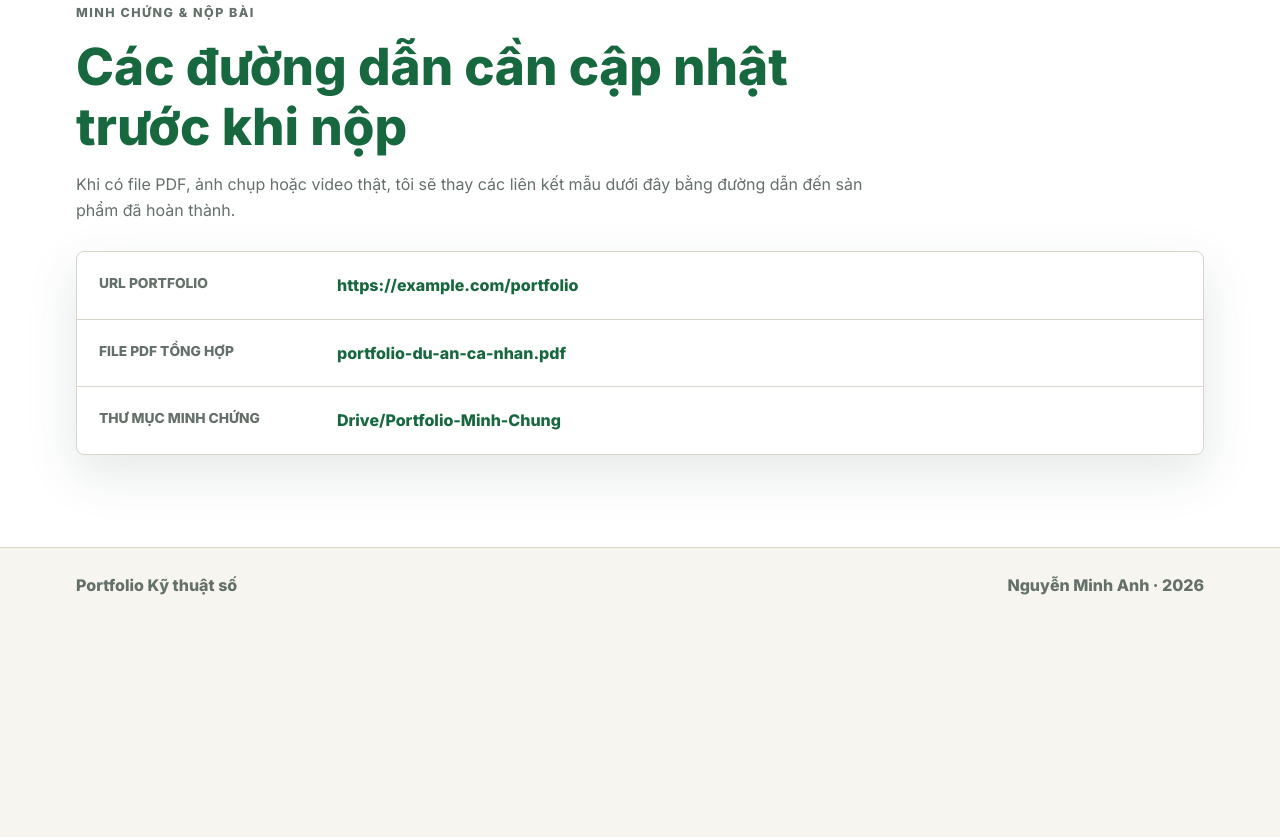
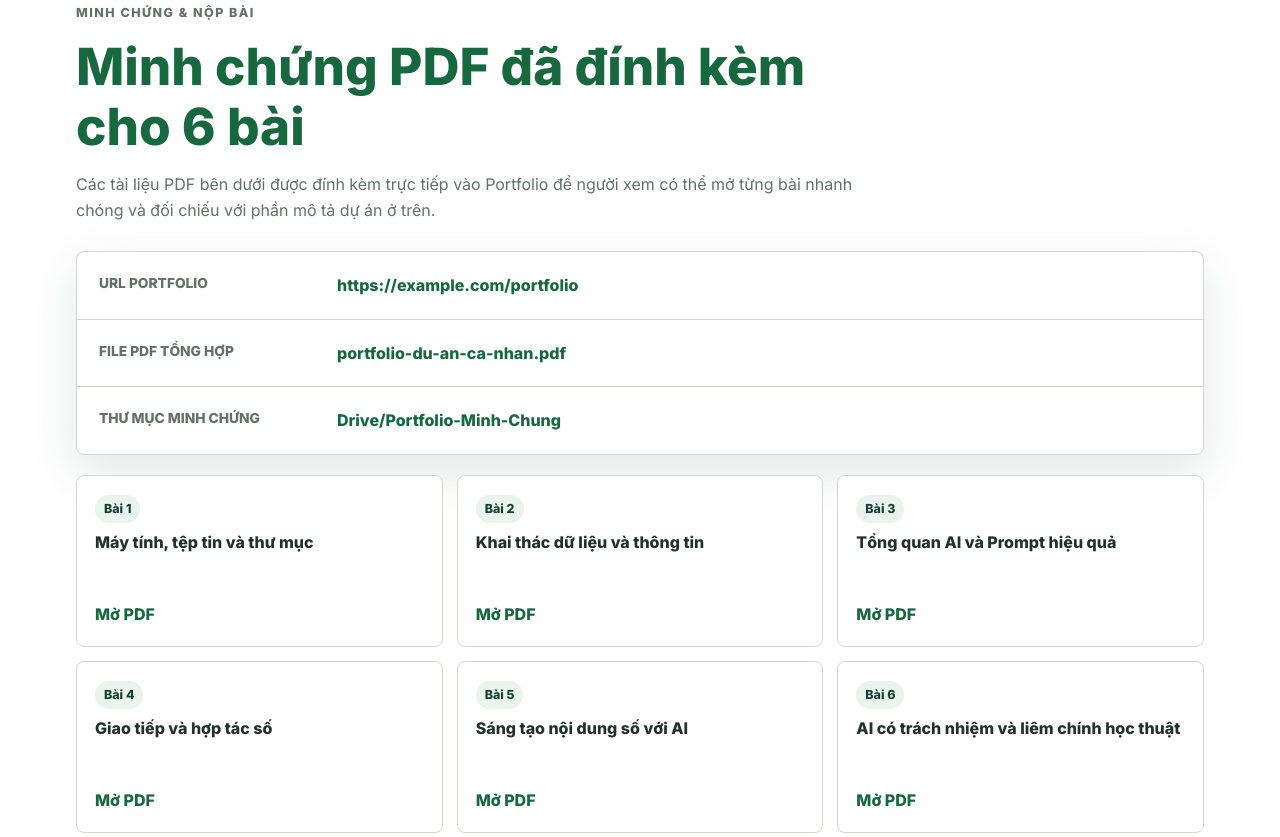
Before and after one commit to Hungnub/Portfolio1, a website: page index.html in a window 1280 px wide. Shown: the part 3665-4502 px from the top of the page. Before the commit the page ends 4287 px from the top, so only its background shows below. Drawn offline with Linux system fonts and the light colour scheme.

Commit message:
Add PDF evidence links and styles
Attach six PDF evidence files and wire them into the portfolio UI. Replaced placeholder submission links in index.html and dist/index.html with Open/Download actions for each assignment and added an evidence-library section listing all PDFs. Updated styles (src/styles.css and dist/src/styles.css) to add .card-actions, .muted-link and .evidence-library rules and removed a top margin from .text-link for proper alignment. Added binary PDFs under public/evidence/ and dist/public/evidence/.

```diff
--- a/index.html
+++ b/index.html
@@ -129,7 +129,10 @@
             <li>Áp dụng quy tắc đặt tên có ngày, mã bài và nội dung.</li>
             <li>Lưu ảnh chụp minh chứng cấu trúc thư mục.</li>
           </ul>
-          <a class="text-link" href="#submission">Gắn link minh chứng</a>
+          <div class="card-actions">
+            <a class="text-link" href="public/evidence/bai-1.pdf" target="_blank" rel="noreferrer">Mở PDF</a>
+            <a class="text-link muted-link" href="public/evidence/bai-1.pdf" download>Tải xuống</a>
+          </div>
         </article>
 
         <article class="project-card">
@@ -148,7 +151,10 @@
             <li>Lập bảng đánh giá nguồn tin học thuật.</li>
             <li>Chọn nguồn phù hợp nhất để sử dụng trong bài học.</li>
           </ul>
-          <a class="text-link" href="#submission">Gắn link minh chứng</a>
+          <div class="card-actions">
+            <a class="text-link" href="public/evidence/bai-2.pdf" target="_blank" rel="noreferrer">Mở PDF</a>
+            <a class="text-link muted-link" href="public/evidence/bai-2.pdf" download>Tải xuống</a>
+          </div>
         </article>
 
         <article class="project-card">
@@ -167,7 +173,10 @@
             <li>Đối chiếu chất lượng hai kết quả đầu ra.</li>
             <li>Rút ra nguyên tắc viết prompt cho việc học.</li>
           </ul>
-          <a class="text-link" href="#submission">Gắn link minh chứng</a>
+          <div class="card-actions">
+            <a class="text-link" href="public/evidence/bai-3.pdf" target="_blank" rel="noreferrer">Mở PDF</a>
+            <a class="text-link muted-link" href="public/evidence/bai-3.pdf" download>Tải xuống</a>
+          </div>
         </article>
 
         <article class="project-card">
@@ -186,7 +195,10 @@
             <li>Phân công nhiệm vụ và thời hạn hoàn thành.</li>
             <li>Chụp minh chứng quá trình phối hợp trực tuyến.</li>
           </ul>
-          <a class="text-link" href="#submission">Gắn link minh chứng</a>
+          <div class="card-actions">
+            <a class="text-link" href="public/evidence/bai-4.pdf" target="_blank" rel="noreferrer">Mở PDF</a>
+            <a class="text-link muted-link" href="public/evidence/bai-4.pdf" download>Tải xuống</a>
+          </div>
         </article>
 
         <article class="project-card">
@@ -205,7 +217,10 @@
             <li>Sử dụng AI để hỗ trợ nội dung và hình ảnh.</li>
             <li>Biên tập lại sản phẩm trước khi nộp.</li>
           </ul>
-          <a class="text-link" href="#submission">Gắn link minh chứng</a>
+          <div class="card-actions">
+            <a class="text-link" href="public/evidence/bai-5.pdf" target="_blank" rel="noreferrer">Mở PDF</a>
+            <a class="text-link muted-link" href="public/evidence/bai-5.pdf" download>Tải xuống</a>
+          </div>
         </article>
 
           <article class="project-card">
@@ -224,7 +239,10 @@
               <li>Liên hệ với vấn đề đạo văn và gian lận học thuật.</li>
               <li>Nêu cách áp dụng nguyên tắc trong các bài học sau.</li>
             </ul>
-            <a class="text-link" href="#submission">Gắn link minh chứng</a>
+            <div class="card-actions">
+              <a class="text-link" href="public/evidence/bai-6.pdf" target="_blank" rel="noreferrer">Mở PDF</a>
+              <a class="text-link muted-link" href="public/evidence/bai-6.pdf" download>Tải xuống</a>
+            </div>
           </article>
         </div>
       </section>
@@ -268,10 +286,10 @@
     <section class="content-section alt" id="submission" aria-labelledby="submission-title">
       <div class="section-heading narrow">
         <p class="eyebrow">Minh chứng & nộp bài</p>
-        <h2 id="submission-title">Các đường dẫn cần cập nhật trước khi nộp</h2>
+        <h2 id="submission-title">Minh chứng PDF đã đính kèm cho 6 bài</h2>
         <p>
-          Khi có file PDF, ảnh chụp hoặc video thật, tôi sẽ thay các liên kết mẫu dưới đây bằng
-          đường dẫn đến sản phẩm đã hoàn thành.
+          Các tài liệu PDF bên dưới được đính kèm trực tiếp vào Portfolio để người xem có thể mở
+          từng bài nhanh chóng và đối chiếu với phần mô tả dự án ở trên.
         </p>
       </div>
 
@@ -289,6 +307,39 @@
           <a href="#" aria-label="Thư mục minh chứng đang chờ cập nhật">Drive/Portfolio-Minh-Chung</a>
         </div>
       </div>
+
+      <div class="evidence-library" aria-label="Danh sách file PDF minh chứng cho 6 bài">
+        <article>
+          <span>Bài 1</span>
+          <h3>Máy tính, tệp tin và thư mục</h3>
+          <a href="public/evidence/bai-1.pdf" target="_blank" rel="noreferrer">Mở PDF</a>
+        </article>
+        <article>
+          <span>Bài 2</span>
+          <h3>Khai thác dữ liệu và thông tin</h3>
+          <a href="public/evidence/bai-2.pdf" target="_blank" rel="noreferrer">Mở PDF</a>
+        </article>
+        <article>
+          <span>Bài 3</span>
+          <h3>Tổng quan AI và Prompt hiệu quả</h3>
+          <a href="public/evidence/bai-3.pdf" target="_blank" rel="noreferrer">Mở PDF</a>
+        </article>
+        <article>
+          <span>Bài 4</span>
+          <h3>Giao tiếp và hợp tác số</h3>
+          <a href="public/evidence/bai-4.pdf" target="_blank" rel="noreferrer">Mở PDF</a>
+        </article>
+        <article>
+          <span>Bài 5</span>
+          <h3>Sáng tạo nội dung số với AI</h3>
+          <a href="public/evidence/bai-5.pdf" target="_blank" rel="noreferrer">Mở PDF</a>
+        </article>
+        <article>
+          <span>Bài 6</span>
+          <h3>AI có trách nhiệm và liêm chính học thuật</h3>
+          <a href="public/evidence/bai-6.pdf" target="_blank" rel="noreferrer">Mở PDF</a>
+        </article>
+      </div>
     </section>
   </main>
 
--- a/src/styles.css
+++ b/src/styles.css
@@ -347,7 +347,6 @@ li + li {
 .text-link {
   display: inline-flex;
   width: fit-content;
-  margin-top: auto;
   border-bottom: 2px solid rgba(23, 104, 62, 0.28);
   color: var(--green);
   font-weight: 800;
@@ -355,6 +354,17 @@ li + li {
 
 .text-link:hover {
   border-color: var(--green);
+}
+
+.card-actions {
+  display: flex;
+  flex-wrap: wrap;
+  gap: 14px;
+  margin-top: auto;
+}
+
+.muted-link {
+  color: var(--muted);
 }
 
 .reflection-grid {
@@ -403,6 +413,42 @@ li + li {
   color: var(--green);
   font-weight: 800;
   overflow-wrap: anywhere;
+}
+
+.evidence-library {
+  display: grid;
+  grid-template-columns: repeat(3, minmax(0, 1fr));
+  gap: 14px;
+  margin-top: 20px;
+}
+
+.evidence-library article {
+  border: 1px solid var(--line);
+  border-radius: 8px;
+  background: var(--panel);
+  padding: 18px;
+}
+
+.evidence-library span {
+  display: inline-flex;
+  margin-bottom: 10px;
+  border-radius: 999px;
+  padding: 4px 9px;
+  background: var(--mint);
+  color: var(--green-dark);
+  font-size: 0.78rem;
+  font-weight: 800;
+}
+
+.evidence-library h3 {
+  min-height: 54px;
+  margin-bottom: 14px;
+  font-size: 1rem;
+}
+
+.evidence-library a {
+  color: var(--green);
+  font-weight: 800;
 }
 
 footer {
@@ -460,7 +506,8 @@ footer {
   .profile-strip,
   .project-grid,
   .about-grid,
-  .reflection-grid {
+  .reflection-grid,
+  .evidence-library {
     display: grid;
     grid-template-columns: 1fr;
   }
```
Also changed, not shown: dist/index.html, dist/src/styles.css, 12 other files.
